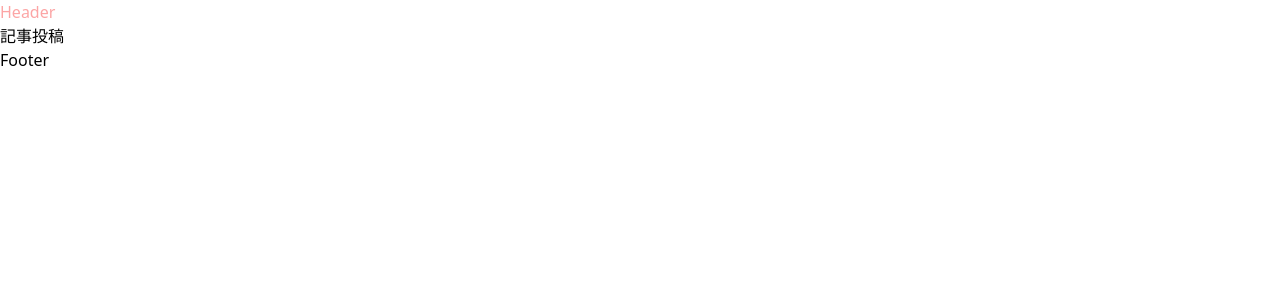
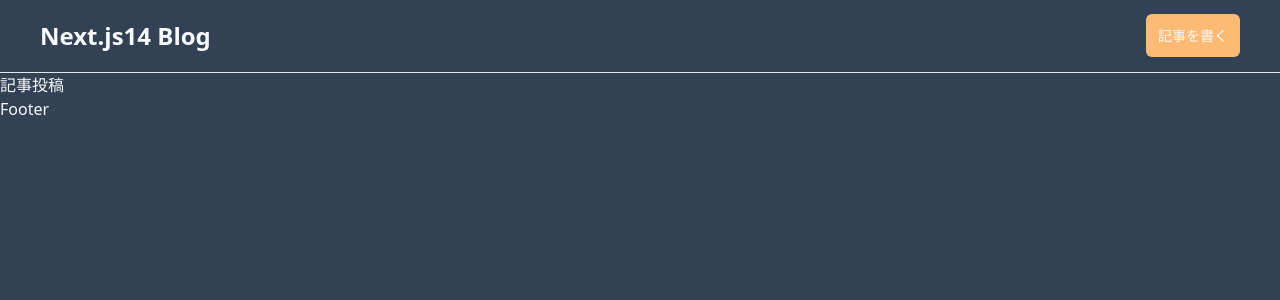
Before and after one commit to suzuyu0115/nextjs14-blog, a Next.js app: page / in a window 1280 px wide. Shown: the top 300 px of the page. Built offline with nearby package versions, Linux system fonts and the light colour scheme.

Commit message:
ブログ共通ヘッダーを作ってみよう

```diff
--- /dev/null
+++ b/src/app/Header.tsx
@@ -0,0 +1,24 @@
+import Link from 'next/link';
+import React from 'react';
+
+export const Header = () => {
+  return (
+    <header className='py-5 px-10 border-b flex justify-between items-center'>
+      <div>
+        <h1 className='text-2xl font-extrabold'>
+          <Link href="/">Next.js14 Blog</Link>
+        </h1>
+      </div>
+      <div>
+        <nav className='text-sm font-medium'>
+          <Link
+            href="/articles/new"
+            className='bg-orange-300 px-3 py-3 rounded-md'
+          >
+            記事を書く
+          </Link>
+        </nav>
+      </div>
+    </header>
+  )
+}
--- a/src/app/layout.tsx
+++ b/src/app/layout.tsx
@@ -1,6 +1,6 @@
 import type { Metadata } from "next";
-import { Inter } from "next/font/google";
 import "./globals.css";
+import { Header } from './Header';
 
 export const metadata: Metadata = {
   title: "Next.js14 Blog",
@@ -14,8 +14,8 @@
 }>) {
   return (
     <html lang="ja">
-      <body>
-        <header className="text-red-300">Header</header>
+      <body className="container mx-auto bg-slate-700 text-slate-50">
+        <Header />
         {children}
         <footer>Footer</footer>
       </body>
```
